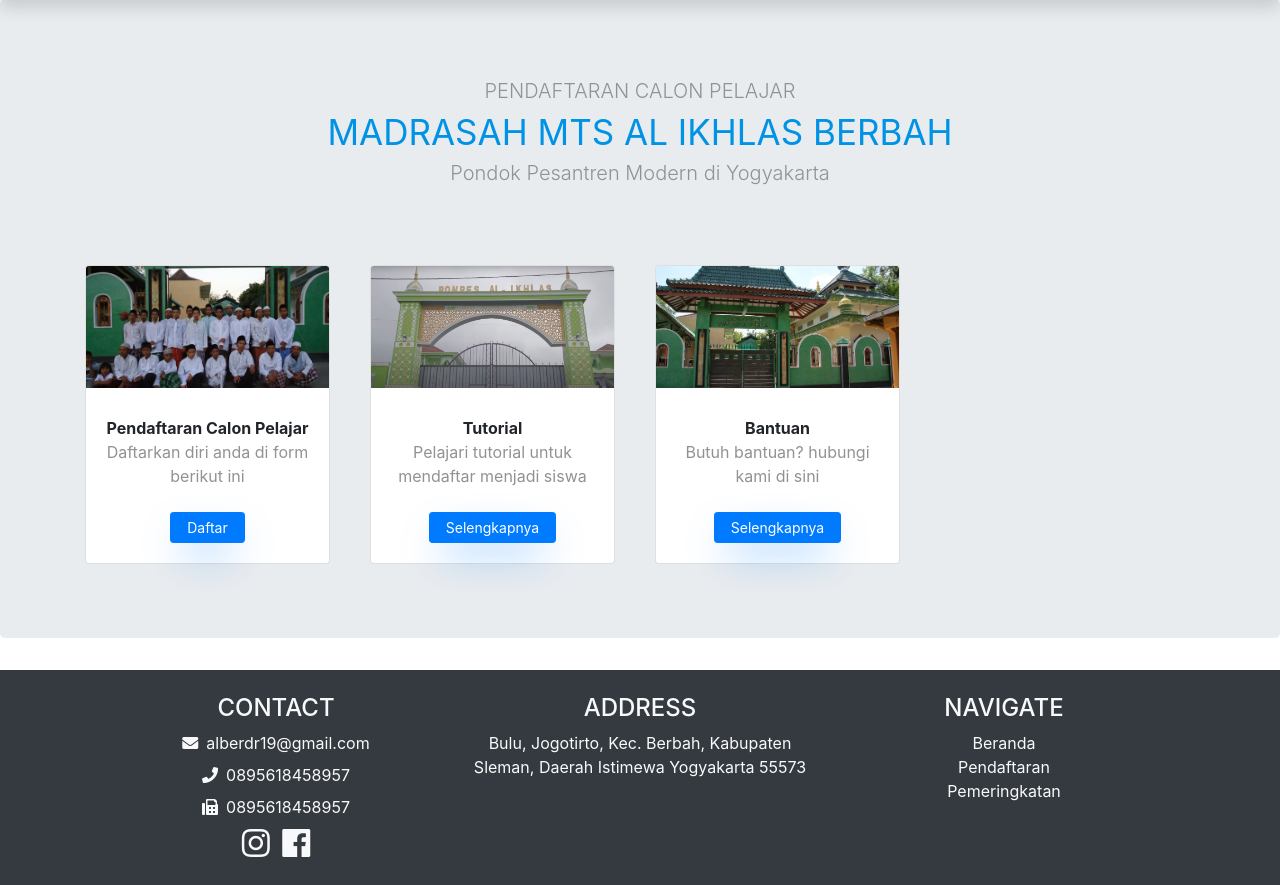
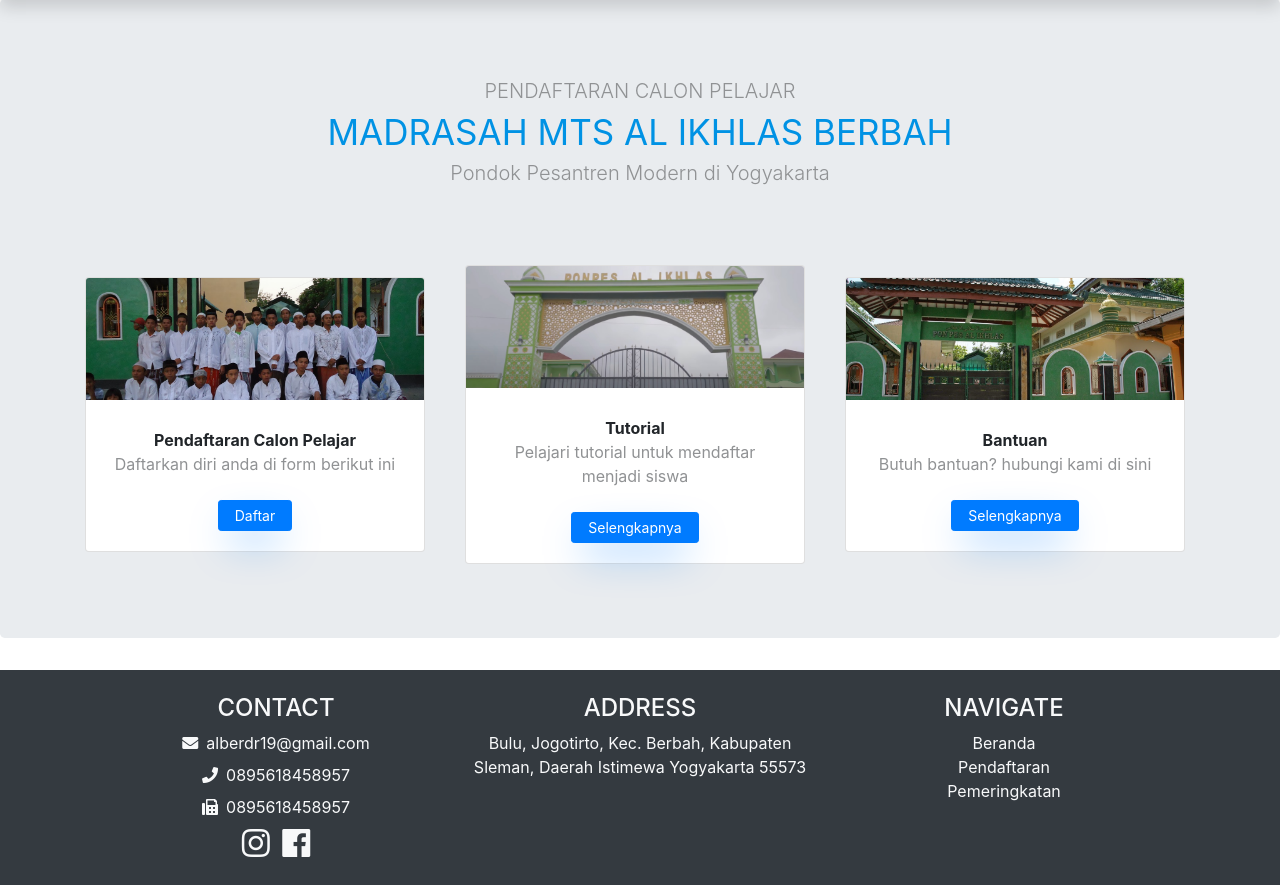
Before and after one commit to luhihsan/pesantrenalikhlas, a PHP site: page /views/pendaftar/index.php in a window 1280 px wide. Shown: the part 75-960 px from the top of the page. Run offline with PHP 8.4, Linux system fonts and the light colour scheme; a user stored in the database is signed in; data comes from the database, SQL or seed files in the repository.

Commit message:
center row beranda

```diff
--- a/views/pendaftar/beranda.php
+++ b/views/pendaftar/beranda.php
@@ -58,12 +58,12 @@
         </div><br><br>
 
         <div class="container mt-4">
-            <div class="row">
+            <div class="row align-items-center">
 
                 <!-- Card 2 -->
-                <div class="col-md-3 d-flex justify-content-center">
+                <div class="col-md">
                     <div class="card">
-                        <img src="../../assets/img/santridipesantren.jpg" class="card-img-top" alt="">
+                        <img src="../../assets/img/santridipesantren.jpg" class="card-img-top" alt="" >
                         <div class="card-body d-flex flex-column gap-3">
                             <div class="brand text-center">
                                 <p class="title mb-0 mt-2"><b>Pendaftaran Calon Pelajar</b></p>
@@ -79,7 +79,7 @@
                 </div>
 
                 <!-- Card 3 -->
-                <div class="col-md-3 d-flex justify-content-center">
+                <div class="col-md">
                     <div class="card">
                         <img src="../../assets/img/bgsantren.jpg" class="card-img-top" alt="">
                         <div class="card-body d-flex flex-column gap-3">
@@ -97,7 +97,7 @@
                 </div>
 
                 <!-- Card 4 -->
-                <div class="col-md-3 d-flex justify-content-center">
+                <div class="col-md">
                     <div class="card">
                         <img src="../../assets/img/halamandepanpesantren.jpg" class="card-img-top" alt="">
                         <div class="card-body d-flex flex-column gap-3">
```
